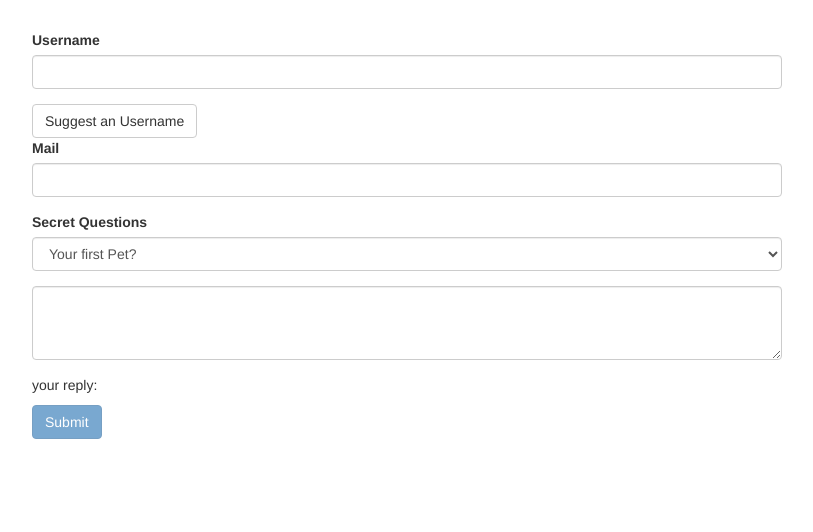
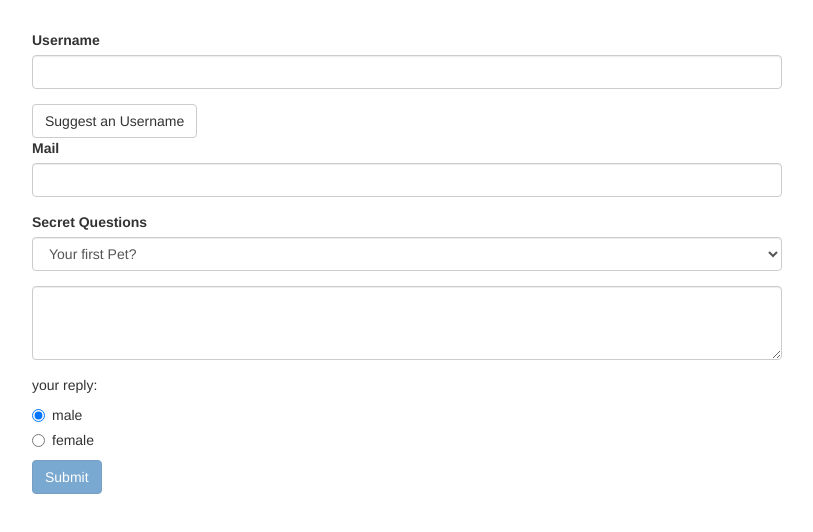
Before and after one commit to doug-newton/angular-udemy-course-project, an Angular app: page / in a window 1280 px wide. Shown: the top 532 px of the page, without its empty margins (233-1046 px from the left). Built offline with nearby package versions, Linux system fonts and the light colour scheme.

Commit message:
use radio buttons with default value

```diff
--- a/src/app/app.component.html
+++ b/src/app/app.component.html
@@ -46,6 +46,16 @@
           <textarea [(ngModel)]="answer" class="form-control" name="answer" rows="3"></textarea>
         </div>
         <p>your reply: {{answer}}</p>
+        <div class="radio" *ngFor="let gender of genders">
+          <label>
+            <input
+            type="radio"
+            name="gender"
+            ngModel="male"
+            [value]="gender"
+            > {{gender}}
+          </label>
+        </div>
         <button [disabled]="!myForm.valid" class="btn btn-primary" type="submit">Submit</button>
       </form>
     </div>
--- a/src/app/app.component.ts
+++ b/src/app/app.component.ts
@@ -10,6 +10,7 @@
 
   @ViewChild('myForm') form: NgForm
   answer: string = ''
+  genders: string[] = ['male', 'female']
 
   suggestUserName() {
     const suggestedName = 'Superuser';
```
